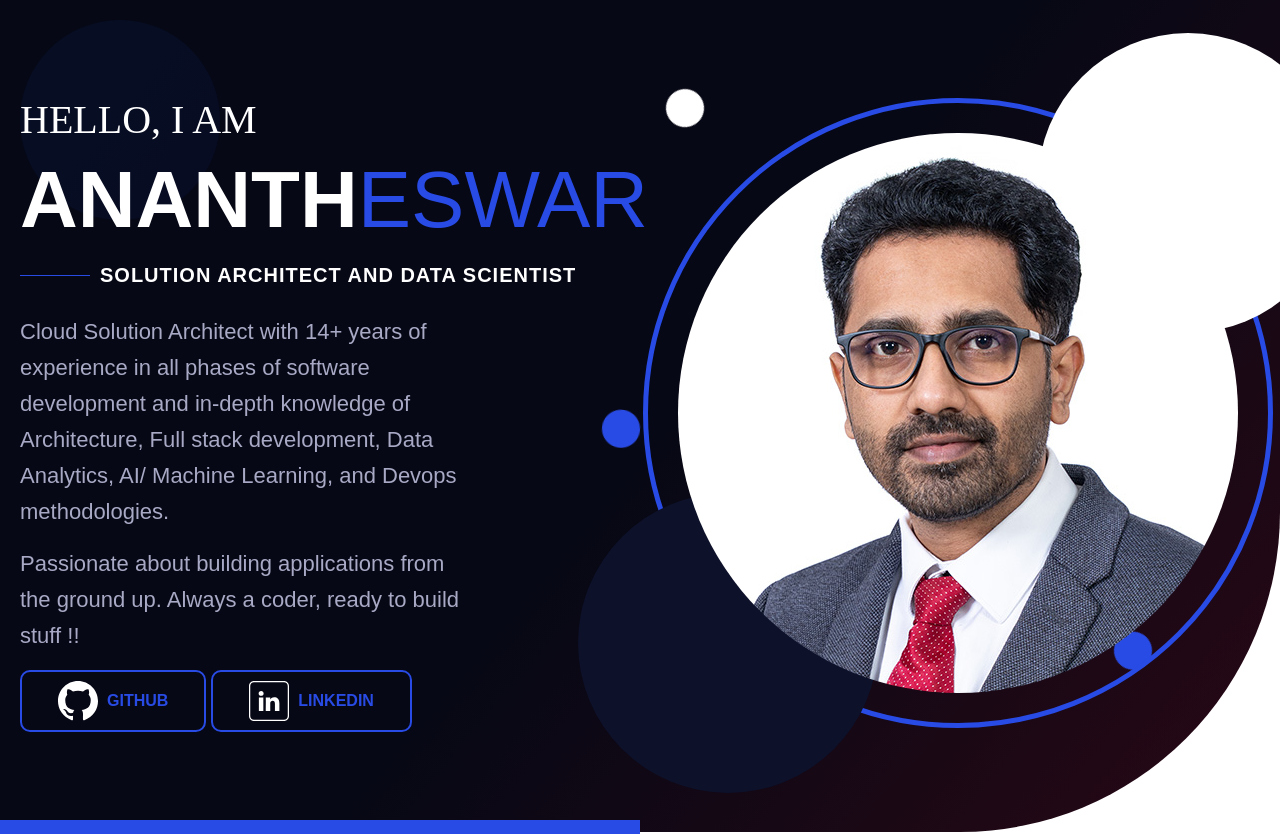
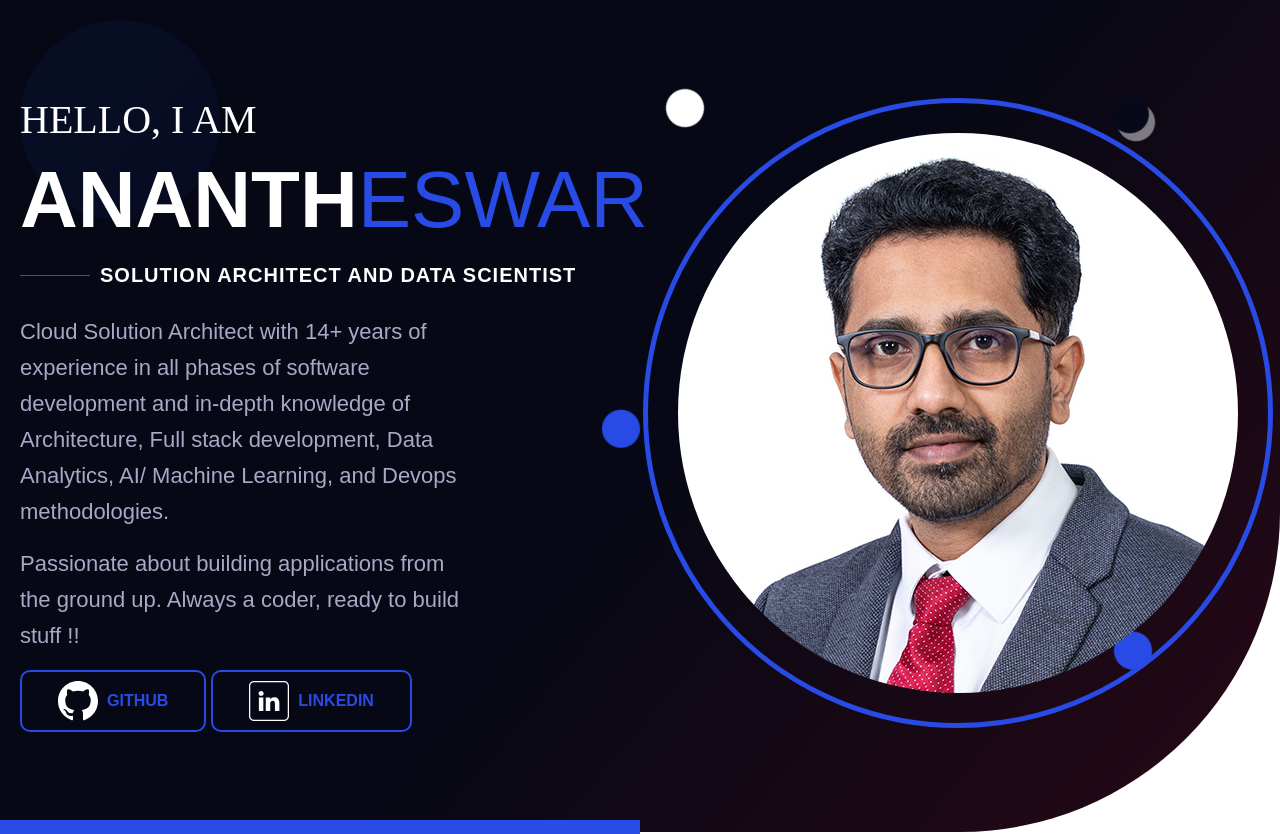
Before and after one commit to anantheswar310/MyWebsite, a React (Create React App) app: page / in a window 1280 px wide. Shown: the top 834 px of the page. Built offline with nearby package versions, Linux system fonts and the light colour scheme.

Commit message:
removed the extra circles

```diff
--- a/src/components/FeaturedArea/FeaturedArea.jsx
+++ b/src/components/FeaturedArea/FeaturedArea.jsx
@@ -26,8 +26,8 @@ const FeaturedArea = () => {
             <div className="md:order-1">
               <div className="featuredImgWrap text-center w-full">
                 <div className="featuredImgInner relative inline-block w-4/5 sm:w-full md:w-full lg:w-[26rem] xl:w-[35rem]">
-                  <span className="h-[8rem] w-[8rem] sm:h-[14rem] sm:w-[14rem] md:h-[10rem] md:w-[10rem] lg:h-[14rem] lg:w-[14rem] xl:h-[18.75rem] xl:w-[18.75rem] absolute bg-white rounded-full right-[-2.5rem] top-[-2.5rem] md:right-[-3.5rem] md:top-[-3.5rem] lg:right-[-4rem] lg:top-[-4rem] xl:right-[-6.25rem] xl:top-[-6.25rem] z-[1]"></span>
-                  <span className="h-[8rem] w-[8rem] sm:h-[14rem] sm:w-[14rem] md:h-[10rem] md:w-[10rem] lg:h-[14rem] lg:w-[14rem] xl:h-[18.75rem] xl:w-[18.75rem] absolute bg-dark2 rounded-full left-[-2.5rem] bottom-[-2.5rem] md:right-[-3.5rem] md:bottom-[-3.5rem] lg:left-[-4rem] lg:bottom-[-4rem] xl:left-[-6.25rem] xl:bottom-[-6.25rem] z-[1]"></span>
+                  {/* <span className="h-[8rem] w-[8rem] sm:h-[14rem] sm:w-[14rem] md:h-[10rem] md:w-[10rem] lg:h-[14rem] lg:w-[14rem] xl:h-[18.75rem] xl:w-[18.75rem] absolute bg-white rounded-full right-[-2.5rem] top-[-2.5rem] md:right-[-3.5rem] md:top-[-3.5rem] lg:right-[-4rem] lg:top-[-4rem] xl:right-[-6.25rem] xl:top-[-6.25rem] z-[1]"></span> */}
+                  {/* <span className="h-[8rem] w-[8rem] sm:h-[14rem] sm:w-[14rem] md:h-[10rem] md:w-[10rem] lg:h-[14rem] lg:w-[14rem] xl:h-[18.75rem] xl:w-[18.75rem] absolute bg-dark2 rounded-full left-[-2.5rem] bottom-[-2.5rem] md:right-[-3.5rem] md:bottom-[-3.5rem] lg:left-[-4rem] lg:bottom-[-4rem] xl:left-[-6.25rem] xl:bottom-[-6.25rem] z-[1]"></span> */}
                   <div className="featuredImg relative rounded-full">
                     <img
                       className="rounded-full relative z-[1] max-w-full"
```
